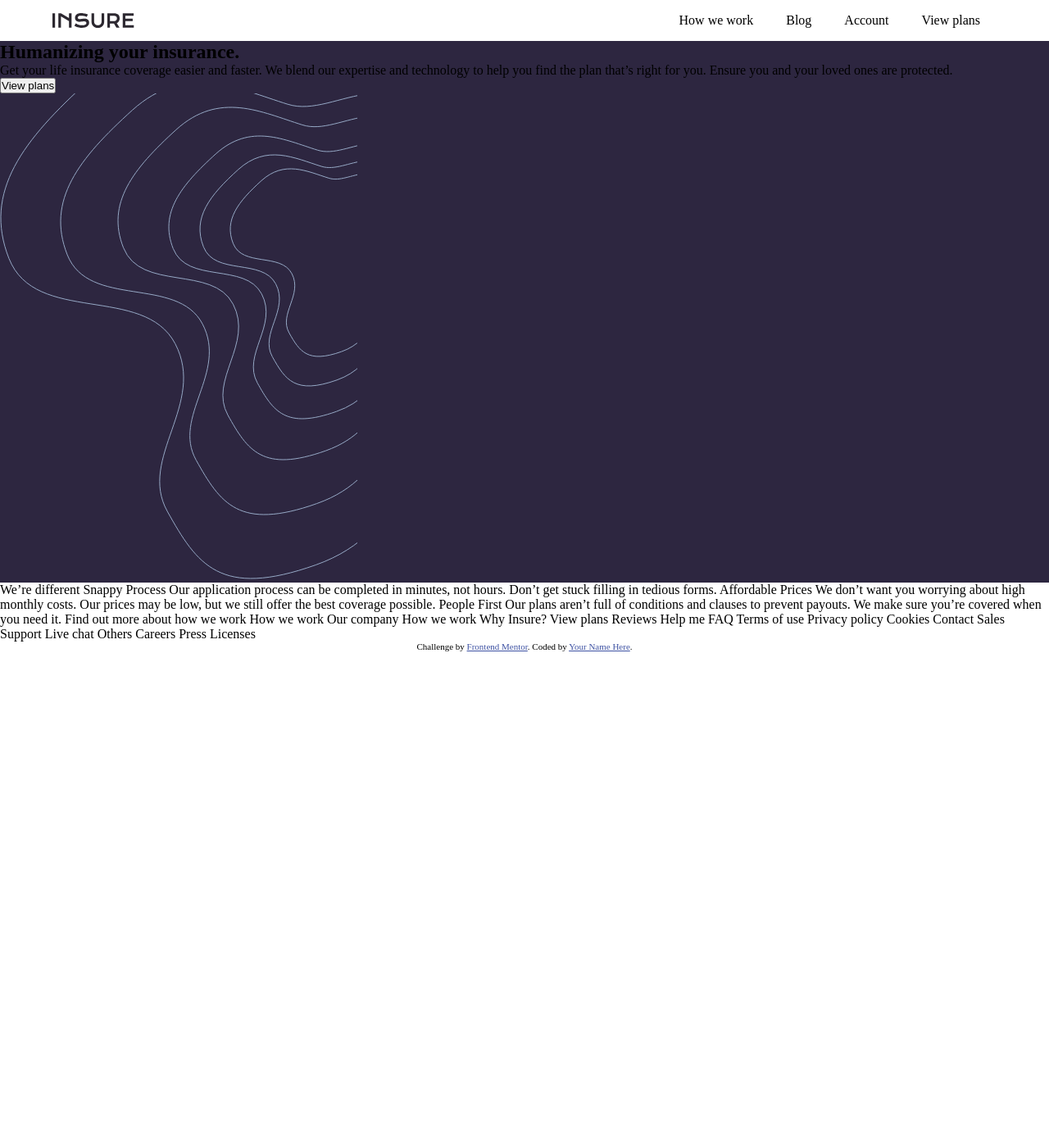
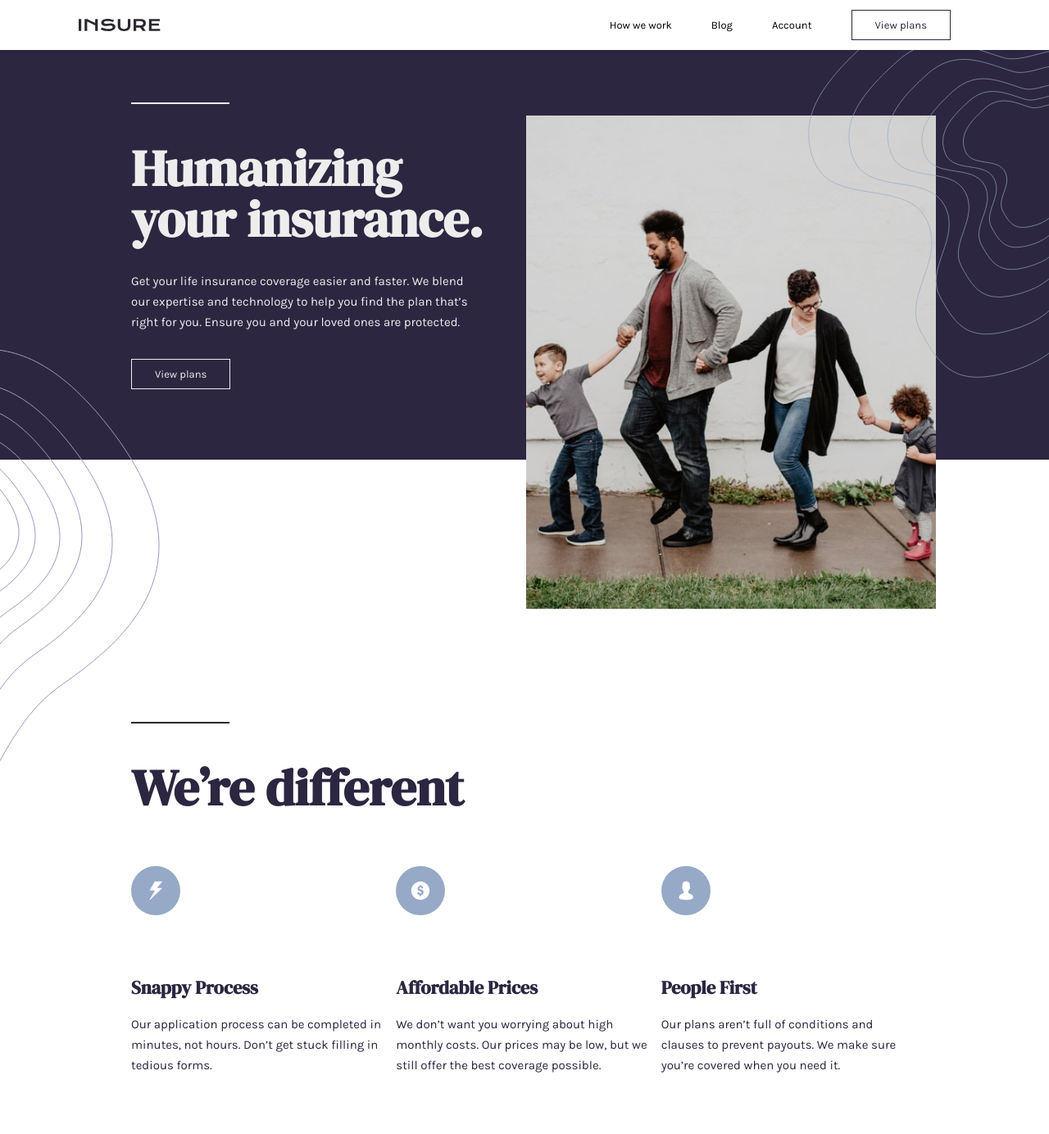
Before and after one commit to mpaitgt/insure-landing-page, a plain HTML site: page index.html in a window 1280 px wide. Shown: the top 1384 px of the page at 82% size. Before the commit the page ends 800 px from the top, so only its background shows below. Drawn offline with Linux system fonts and the light colour scheme.

Commit message:
added the patterns to the page, and fixed some formatting on the page including the footer

```diff
--- a/css/style.css
+++ b/css/style.css
@@ -8,26 +8,222 @@
   /* Neutral */
   --very-dark-violet: hsl(270, 9%, 17%);
   --dark-grayish-violet: hsl(273, 4%, 51%);
-  --very-light-gray: hsl(0, 0%, 98%);
+  --very-light-gray: hsl(0, 0%, 93%);
+  --white: #fff;
+}
+
+body {
+  font-family: 'Karla', sans-serif;
+  font-size: 15px;
+  line-height: 25px;
+  width: auto;
+  margin: 0
 }
 
 nav {
-  padding: 1rem 4rem;
+  padding: 0rem 6rem;
   display: flex;
   flex-direction: row;
+  align-items: center;
   justify-content: space-between;
 }
 
+ul {
+  list-style: none;
+}
+
 nav ul {
-  list-style: none;
   display: flex;
   flex-direction: row;
+  align-items: center;
 }
 
-nav ul li {
-  padding: 0px 20px;
+ul li {
+  padding: 0px 24px;
+  font-size: 13px;
+  cursor: pointer;
 }
 
-.main {
+ul li:hover {
+  font-weight: 700;
+}
+
+section {
+  padding: 1rem 10rem;
+}
+
+h1, h2, h3, h4, h5, h6 {
+  font-family: 'DM Serif Display', serif;
+}
+
+button {
+  padding: 10px 28px;
+  margin: 12px 0px;
+  font-family: inherit;
+  font-size: 13px;
+  border: none;
+  background: transparent;
+  cursor: pointer;
+  max-width: 140px;
+}
+
+button.violet-btn {
+  border: 1.5px solid var(--dark-violet);
+  color: var(--dark-violet);
+}
+
+button.violet-btn:hover {
+  background: var(--very-dark-violet);
+  color: var(--very-light-gray);
+}
+
+button.white-btn {
+  border: 1.5px solid var(--very-light-gray);
+  color: var(--very-light-gray);
+}
+
+button.white-btn:hover {
+  background: var(--very-light-gray);
+  color: var(--very-dark-violet);
+}
+
+.full-width {
+  width: 100%;
+  margin: 0 auto;
+}
+
+.partial-width {
+  width: 80%;
+  margin: 0 auto;
+}
+
+.bg-pattern-left {
+  position: absolute;
+  left: 0;
+}
+
+.bg-pattern-right {
+  position: absolute;
+  top: 0;
+  right: 0;
+  height: 400px;
+}
+
+.violet-section {
   background: var(--dark-violet);
+  color: var(--very-light-gray);
+  align-items: center;
 }
+
+.white-section {
+  background: var(--white);
+  color: var(--dark-violet);
+}
+
+.section-one {
+  height: 500px;
+  display: grid;
+  grid-template-columns: 1fr 1fr;
+  grid-gap: 20px;
+  position: relative;
+}
+
+.section-two {
+  padding-top: 20rem;
+  padding-bottom: 1rem;
+}
+
+.section-three {
+  margin-top: 5rem;
+  margin-bottom: 8rem;
+  padding: 4rem 4rem;
+  display: grid;
+  grid-template-columns: 80% 20%;
+  background-image: url('../images/bg-pattern-intro-right-desktop.svg');
+  background-repeat: no-repeat;
+  background-position: right;
+}
+
+#intro-image {
+  margin-top: 4rem;
+  width: 500px;
+  justify-self: center;
+  margin-left: 2rem;
+}
+
+.content {
+  align-self: start;
+  padding: 3rem 0rem;
+}
+
+.content p {
+  margin-top: 20px;
+  margin-bottom: 20px;
+}
+
+.header {
+  font-size: 62px;
+  line-height: 62px;
+  font-weight: 700;
+  margin-top: 2rem;
+  margin-bottom: 2rem;
+}
+
+.sub-header {
+  font-size: 42px;
+  line-height: 42px;
+}
+
+div.border {
+  height: 1.5px;
+  width: 120px;
+  margin-bottom: 3rem;
+}
+
+div.white-border {
+  background: var(--very-light-gray);
+}
+
+div.violet-border {
+  background: var(--very-dark-violet);
+}
+
+.features {
+  display: grid;
+  grid-template-columns: 1fr 1fr 1fr;
+  grid-gap: 10px;
+  padding-top: 2rem;
+}
+
+.features h2 {
+  margin-bottom: 1rem;
+}
+
+.icon {
+  width: 60px;
+  margin-bottom: 20px;
+}
+
+.footer {
+  padding: 3rem;
+  background: var(--very-light-gray);
+}
+
+.footer-header {
+  padding: 0px 24px;
+  margin-bottom: 1rem;
+}
+
+.footer-nav {
+  display: grid;
+  grid-template-columns: 1fr 1fr 1fr 1fr;
+  padding: 4rem 2rem;
+  margin: 0 auto;
+  width: auto;
+  border-top: 1px solid var(--grayish-blue);
+  margin-top: 1rem;
+}
+
+footer {
+  padding: 1rem 10rem;
+}
--- a/index.html
+++ b/index.html
@@ -5,6 +5,7 @@
   <meta name="viewport" content="width=device-width, initial-scale=1.0"> <!-- displays site properly based on user's device -->
 
   <link rel="icon" type="image/png" sizes="32x32" href="./images/favicon-32x32.png">
+  <link href="https://fonts.googleapis.com/css?family=Karla|DM+Serif+Display&display=swap" rel="stylesheet">
   <link rel="stylesheet" href="./css/style.css">
   <title>Frontend Mentor | Insure landing page</title>
 
@@ -16,27 +17,127 @@
 </head>
 <body>
   <nav>
-    <img src="./images/logo.svg" width="100" alt="">
+    <img src="./images/logo.svg" width="100" height="15" alt="">
     <ul>
       <li>How we work</li>
       <li>Blog</li>
       <li>Account</li>
-      <li>View plans</li>
+      <li>
+        <button class="violet-btn">View plans</button>
+      </li>
     </ul>
   </nav>
 
-  <section class="main">
-    <div>
-      <h1>Humanizing your insurance.</h1>
-      <p>
-        Get your life insurance coverage easier and faster. We blend our expertise and technology to help you find the plan that’s right for you. Ensure you and your loved ones are protected.
-      </p>
-      <button>View plans</button>
-    </div>
-    <div>
-      <img src="./images/bg-pattern-intro-right-desktop.svg" alt="">
+
+
+
+  <section class="violet-section section-one">
+      <div class="content">
+        <div class="border white-border"></div>
+        <h1 class="header">Humanizing your&nbsp;insurance.</h1>
+        <p>
+          Get your life insurance coverage easier and faster. We blend our expertise and technology to help you find the plan that’s right for you. Ensure you and your loved ones are protected.
+        </p>
+        <button class="white-btn">View plans</button>
+        <img class="bg-pattern-left" src="./images/bg-pattern-intro-left-desktop.svg" alt="">
+      </div>
+      <div>
+        <img class="bg-pattern-right" src="./images/bg-pattern-intro-right-desktop.svg" alt="">
+        <img class="image" id="intro-image" src="./images/image-intro-desktop.jpg" alt="">
     </div>
   </section>
+
+
+
+  <section class="white-section section-two">
+    <div class="border violet-border"></div>
+    <h1 class="header">We’re different</h1>
+    <div class="features">
+      <div>
+        <img class="icon" src="./images/icon-snappy-process.svg" alt="">
+        <div class="content">
+          <h2>Snappy Process</h2>
+          <p>
+            Our application process can be completed in minutes, not hours. Don’t get
+            stuck filling in tedious forms.
+          </p>
+        </div>
+      </div>
+      <div>
+        <img class="icon" src="./images/icon-affordable-prices.svg" alt="">
+        <div class="content">
+          <h2>Affordable Prices</h2>
+          <p>
+            We don’t want you worrying about high monthly costs. Our prices may be low,
+            but we still offer the best coverage possible.
+          </p>
+        </div>
+      </div>
+      <div>
+        <img class="icon" src="./images/icon-people-first.svg" alt="">
+        <div class="content">
+          <h2>People First</h2>
+          <p>
+            Our plans aren’t full of conditions and clauses to prevent payouts. We make
+            sure you’re covered when you need it.
+          </p>
+        </div>
+      </div>
+    </div>
+  </section>
+
+  <div class="violet-section partial-width section-three">
+    <h2 class="sub-header">Find out more<br>about how we work</h2>
+    <button class="white-btn">How we work</button>
+  </div>
+
+  <footer class="footer">
+    <nav>
+      <img src="./images/logo.svg" width="100" height="15"alt="">
+      <ul>
+        <li><img src="./images/icon-facebook.svg" alt=""></li>
+        <li><img src="./images/icon-instagram.svg" alt=""></li>
+        <li><img src="./images/icon-pinterest.svg" alt=""></li>
+        <li><img src="./images/icon-twitter.svg" alt=""></li>
+      </ul>
+    </nav>
+    <div class="footer-nav">
+      <div>
+        <h4 class="footer-header">Our company</h4>
+        <ul>
+          <li>How we work</li>
+          <li>Why Insure?</li>
+          <li>View plans</li>
+          <li>Reviews</li>
+        </ul>
+      </div>
+      <div>
+        <h4 class="footer-header">Help me</h4>
+        <ul>
+          <li>FAQ</li>
+          <li>Terms of use</li>
+          <li>Privacy policy</li>
+          <li>Cookies</li>
+        </ul>
+      </div>
+      <div>
+        <h4 class="footer-header">Contact</h4>
+        <ul>
+          <li>Sales</li>
+          <li>Support</li>
+          <li>Live chat</li>
+        </ul>
+      </div>
+      <div>
+        <h4 class="footer-header">Others</h4>
+        <ul>
+          <li>Careers</li>
+          <li>Press</li>
+          <li>Licenses</li>
+        </ul>
+      </div>
+    </div>
+  </footer>
 
 
 
@@ -47,52 +148,14 @@
 
 
 
-  We’re different
 
-  Snappy Process
 
-  Our application process can be completed in minutes, not hours. Don’t get
-  stuck filling in tedious forms.
 
-  Affordable Prices
 
-  We don’t want you worrying about high monthly costs. Our prices may be low,
-  but we still offer the best coverage possible.
 
-  People First
 
-  Our plans aren’t full of conditions and clauses to prevent payouts. We make
-  sure you’re covered when you need it.
 
-  Find out more about how we work
 
-  How we work
-
-  Our company
-
-  How we work
-  Why Insure?
-  View plans
-  Reviews
-
-  Help me
-
-  FAQ
-  Terms of use
-  Privacy policy
-  Cookies
-
-  Contact
-
-  Sales
-  Support
-  Live chat
-
-  Others
-
-  Careers
-  Press
-  Licenses
 
 
   <div class="attribution">
```
Also changed, not shown: 1 other file.
